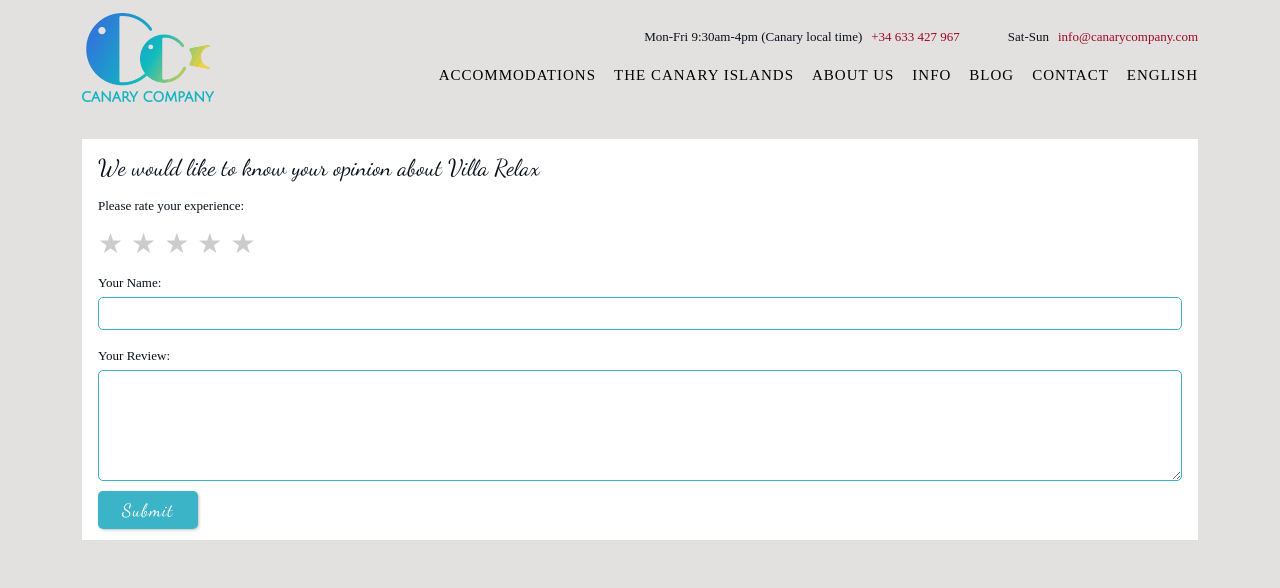
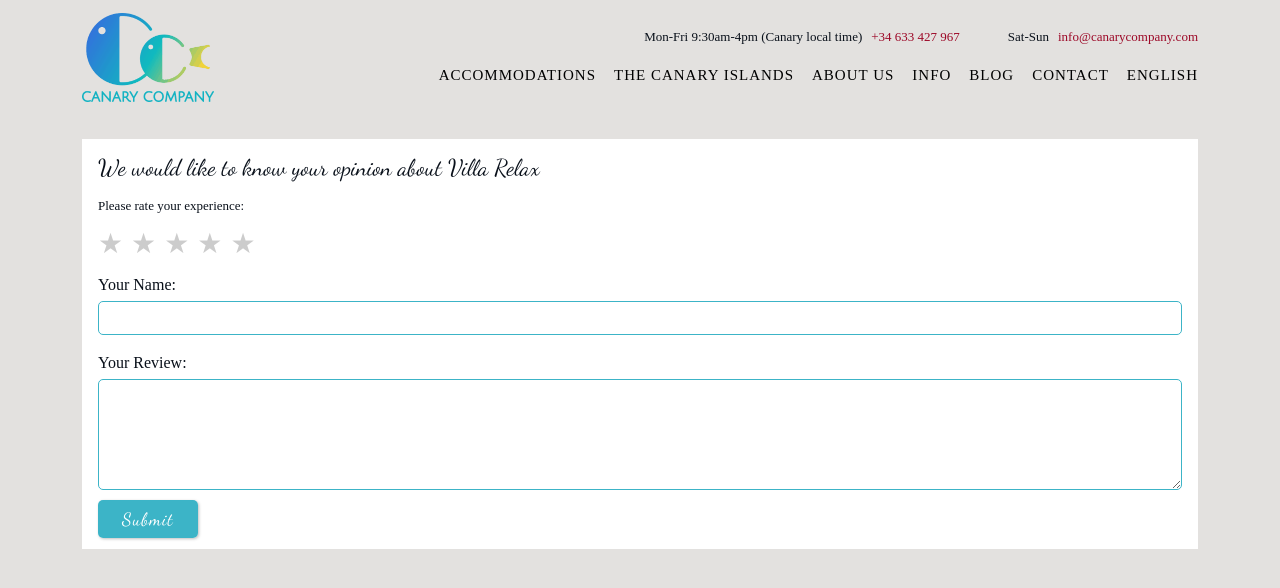
Before and after one commit to anuragtripathicis02/CanaryCompany, a React (Vite) app: page /review in a window 1280 px wide. Shown: the top 588 px of the page. Built offline with nearby package versions, Linux system fonts and the light colour scheme; a web font is replaced by a local one.

Commit message:
update final version

```diff
--- a/src/assets/css/style.css
+++ b/src/assets/css/style.css
@@ -1409,5 +1409,5 @@ ul.review-rating li {
 }
 
 .fs-16 {
-    font-size: 14px !important;
+    font-size: 16px !important;
 }
--- a/src/pages/ReviewRating.tsx
+++ b/src/pages/ReviewRating.tsx
@@ -19,13 +19,13 @@ const ReviewRating = () => {
                         </ul>
                         <div className="form-login">
                             <div className="date-box w-100 m-0 mb-3">
-                                <label className="mb-1 fs-14">Your Name:</label>
+                                <label className="mb-1 fs-16">Your Name:</label>
                                 <Form.Group className="mb-0" controlId="formGroupEmail">
                                     <Form.Control type="text" placeholder="" />
                                 </Form.Group>
                             </div>
                             <div className="date-box w-100 m-0 mb-3">
-                                <label className="mb-1 fs-14">Your Review:</label>
+                                <label className="mb-1 fs-16">Your Review:</label>
                                 <Form.Group className="mb-0" controlId="formGroupEmail">
                                      <Form.Control as="textarea" rows={5} />
                                 </Form.Group>
```
